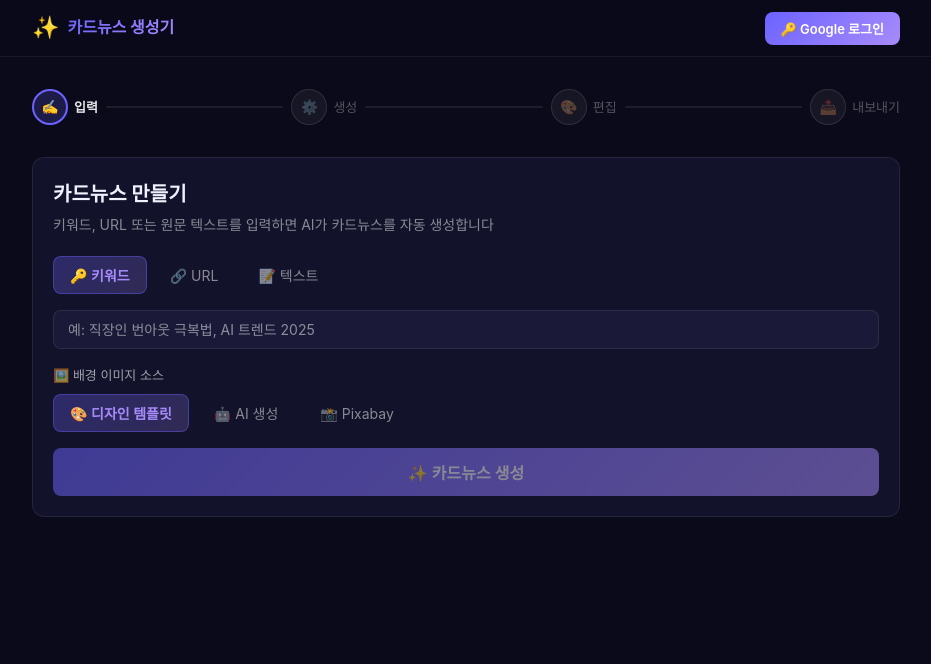
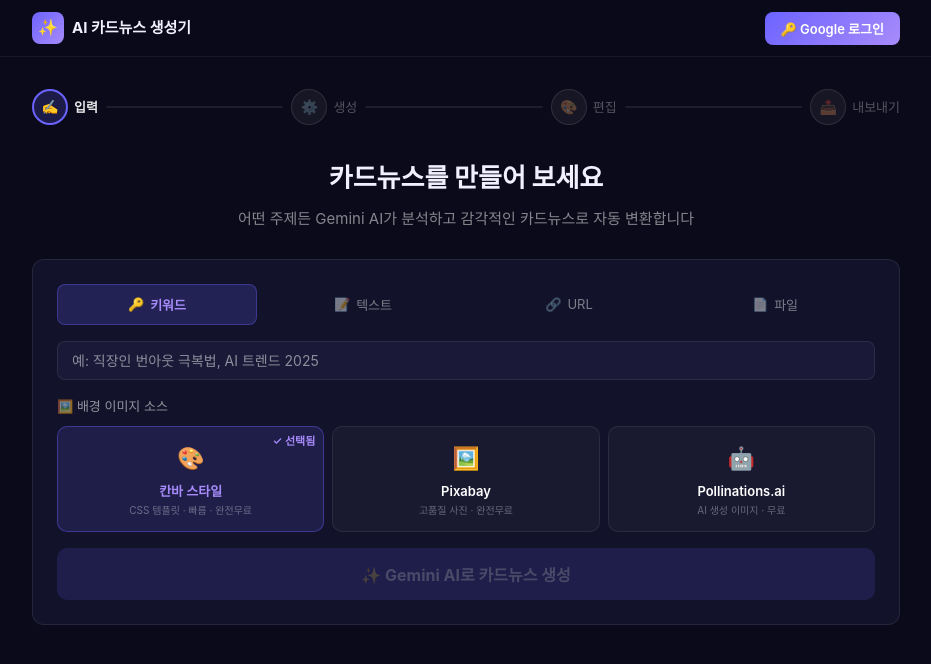
Before and after one commit to hsg761048-art/card-news-app, a Next.js app: page / in a window 1280 px wide. Shown: the top 664 px of the page, without its empty margins (174-1105 px from the left). Built offline with nearby package versions, Linux system fonts and the light colour scheme; no server answers.

Commit message:
feat: UI 개선 - 파일업로드, 이미지소스카드, Gemini상태표시

```diff
--- a/app/page.tsx
+++ b/app/page.tsx
@@ -48,6 +48,8 @@
   const [savedSession,  setSavedSession]  = useState<CardNews | null>(loadSavedSession);
   const [showHistory,   setShowHistory]   = useState(false);
   const [isSaving,      setIsSaving]      = useState(false);
+  const [geminiModel,   setGeminiModel]   = useState('');
+  const [geminiConnected, setGeminiConnected] = useState(false);
   const [saveMsg,       setSaveMsg]       = useState('');
   const [errorMsg,      setErrorMsg]      = useState('');
 
@@ -78,7 +80,7 @@
     };
     persistSession(session);
     setSavedSession({ ...session, savedAt: Date.now() });
-
+    setGeminiConnected(true);
     setStep('editor');
   }, []);
 
@@ -168,7 +170,11 @@
 
   return (
     <div className="page-container">
-      <Header onOpenHistory={user ? () => setShowHistory(true) : undefined} />
+      <Header
+        onOpenHistory={user ? () => setShowHistory(true) : undefined}
+        geminiConnected={geminiConnected}
+        geminiModel={geminiModel}
+      />
 
       <main className="main-content">
         <StepProgress step={step} />
@@ -214,6 +220,7 @@
             format={format}
             onComplete={handleProcessComplete}
             onError={(msg) => { setErrorMsg(msg); setStep('input'); }}
+            onModelDetected={(m) => { setGeminiModel(m); setGeminiConnected(true); }}
           />
         )}
 
--- a/components/Header.tsx
+++ b/components/Header.tsx
@@ -4,14 +4,16 @@
 
 interface HeaderProps {
   onOpenHistory?: () => void;
+  geminiModel?: string;
+  geminiConnected?: boolean;
 }
 
-export default function Header({ onOpenHistory }: HeaderProps) {
+export default function Header({ onOpenHistory, geminiModel, geminiConnected }: HeaderProps) {
   const { user, loading, signInWithGoogle, signOut } = useAuth();
 
   return (
     <header style={{
-      background: 'rgba(10,10,26,0.85)',
+      background: 'rgba(10,10,26,0.92)',
       backdropFilter: 'blur(12px)',
       borderBottom: '1px solid rgba(255,255,255,0.06)',
       position: 'sticky', top: 0, zIndex: 100,
@@ -20,12 +22,34 @@
         maxWidth: 900, margin: '0 auto', padding: '0 16px',
         height: 56, display: 'flex', alignItems: 'center', justifyContent: 'space-between',
       }}>
-        {/* Logo */}
-        <div style={{ display: 'flex', alignItems: 'center', gap: 8 }}>
-          <span style={{ fontSize: 22 }}>✨</span>
-          <span style={{ fontWeight: 700, fontSize: 16, background: 'linear-gradient(135deg,#6c63ff,#a78bfa)', WebkitBackgroundClip: 'text', WebkitTextFillColor: 'transparent' }}>
-            카드뉴스 생성기
-          </span>
+        {/* Logo + Gemini status */}
+        <div style={{ display: 'flex', alignItems: 'center', gap: 12 }}>
+          <div style={{ display: 'flex', alignItems: 'center', gap: 8 }}>
+            <div style={{
+              width: 32, height: 32, borderRadius: 8,
+              background: 'linear-gradient(135deg,#6c63ff,#a78bfa)',
+              display: 'flex', alignItems: 'center', justifyContent: 'center',
+              fontSize: 16,
+            }}>✨</div>
+            <span style={{ fontWeight: 700, fontSize: 15 }}>AI 카드뉴스 생성기</span>
+          </div>
+
+          {geminiConnected && (
+            <div style={{
+              display: 'flex', alignItems: 'center', gap: 5,
+              background: 'rgba(16,185,129,0.12)',
+              border: '1px solid rgba(16,185,129,0.25)',
+              borderRadius: 99, padding: '3px 10px',
+            }}>
+              <div style={{ width: 6, height: 6, borderRadius: '50%', background: '#10b981' }} />
+              <span style={{ fontSize: 11, color: '#10b981', fontWeight: 600 }}>Gemini 연결됨</span>
+              {geminiModel && (
+                <span style={{ fontSize: 10, color: 'rgba(16,185,129,0.7)', marginLeft: 4 }}>
+                  {geminiModel}
+                </span>
+              )}
+            </div>
+          )}
         </div>
 
         {/* Actions */}
@@ -35,26 +59,19 @@
               📋 히스토리
             </button>
           )}
-
           {loading ? (
             <div className="spinner" style={{ width: 18, height: 18 }} />
           ) : user ? (
             <div style={{ display: 'flex', alignItems: 'center', gap: 8 }}>
               {user.photoURL && (
                 // eslint-disable-next-line @next/next/no-img-element
-                <img
-                  src={user.photoURL}
-                  alt={user.displayName ?? ''}
-                  width={28} height={28}
-                  style={{ borderRadius: '50%', border: '2px solid rgba(108,99,255,0.4)' }}
-                />
+                <img src={user.photoURL} alt={user.displayName ?? ''} width={28} height={28}
+                  style={{ borderRadius: '50%', border: '2px solid rgba(108,99,255,0.4)' }} />
               )}
               <span style={{ fontSize: 13, color: 'rgba(255,255,255,0.7)', maxWidth: 100, overflow: 'hidden', textOverflow: 'ellipsis', whiteSpace: 'nowrap' }}>
                 {user.displayName}
               </span>
-              <button className="btn-ghost" onClick={signOut} style={{ fontSize: 12 }}>
-                로그아웃
-              </button>
+              <button className="btn-ghost" onClick={signOut} style={{ fontSize: 12 }}>로그아웃</button>
             </div>
           ) : (
             <button className="btn-primary" onClick={signInWithGoogle} style={{ fontSize: 13, padding: '7px 16px' }}>
--- a/components/InputModule.tsx
+++ b/components/InputModule.tsx
@@ -1,6 +1,6 @@
 'use client';
 
-import { useState } from 'react';
+import { useState, useRef } from 'react';
 import { InputType, ImgSource, CardNews } from '@/types';
 
 interface InputModuleProps {
@@ -20,6 +20,17 @@
 }: InputModuleProps) {
   const [inputType, setInputType] = useState<InputType>('keyword');
   const [inputData, setInputData] = useState('');
+  const [fileName, setFileName]   = useState('');
+  const fileRef = useRef<HTMLInputElement>(null);
+
+  const handleFileChange = (e: React.ChangeEvent<HTMLInputElement>) => {
+    const file = e.target.files?.[0];
+    if (!file) return;
+    setFileName(file.name);
+    const reader = new FileReader();
+    reader.onload = (ev) => setInputData(ev.target?.result as string ?? '');
+    reader.readAsText(file, 'UTF-8');
+  };
 
   const handleSubmit = (e: React.FormEvent) => {
     e.preventDefault();
@@ -27,143 +38,179 @@
     onSubmit(inputType, inputData.trim());
   };
 
+  const tabs: { key: InputType; icon: string; label: string }[] = [
+    { key: 'keyword', icon: '🔑', label: '키워드' },
+    { key: 'text',    icon: '📝', label: '텍스트' },
+    { key: 'url',     icon: '🔗', label: 'URL' },
+    { key: 'file',    icon: '📄', label: '파일' },
+  ];
+
   const tabStyle = (active: boolean) => ({
-    padding: '8px 16px',
+    flex: 1,
+    padding: '10px 0',
     borderRadius: 8,
-    fontSize: 14,
+    fontSize: 13,
     fontWeight: active ? 600 : 400,
-    background: active ? 'linear-gradient(135deg,rgba(108,99,255,0.3),rgba(167,139,250,0.2))' : 'transparent',
-    color: active ? '#a78bfa' : 'rgba(255,255,255,0.5)',
-    border: active ? '1px solid rgba(108,99,255,0.4)' : '1px solid transparent',
+    background: active ? 'rgba(108,99,255,0.2)' : 'transparent',
+    color: active ? '#a78bfa' : 'rgba(255,255,255,0.45)',
+    border: active ? '1px solid rgba(108,99,255,0.35)' : '1px solid transparent',
     cursor: 'pointer',
     transition: 'all .15s',
+    display: 'flex', alignItems: 'center', justifyContent: 'center', gap: 6,
   });
+
+  const isDisabled = !inputData.trim() || (imgSource === 'pixabay' && !pixabayKey.trim());
 
   return (
     <div>
+      {/* Page header */}
+      <div style={{ textAlign: 'center', marginBottom: 28 }}>
+        <h1 style={{ fontSize: 26, fontWeight: 800, marginBottom: 8 }}>카드뉴스를 만들어 보세요</h1>
+        <p style={{ fontSize: 15, color: 'rgba(255,255,255,0.5)' }}>
+          어떤 주제든 Gemini AI가 분석하고 감각적인 카드뉴스로 자동 변환합니다
+        </p>
+      </div>
+
       {/* Resume banner */}
       {savedSession && (
         <div style={{
-          background: 'rgba(108,99,255,0.1)',
-          border: '1px solid rgba(108,99,255,0.25)',
-          borderRadius: 10,
-          padding: '12px 16px',
-          marginBottom: 20,
+          background: 'rgba(30,30,60,0.8)',
+          border: '1px solid rgba(108,99,255,0.2)',
+          borderRadius: 12,
+          padding: '14px 18px',
+          marginBottom: 16,
           display: 'flex',
           alignItems: 'center',
           justifyContent: 'space-between',
           gap: 12,
           flexWrap: 'wrap',
         }}>
-          <div style={{ fontSize: 14 }}>
-            <span style={{ color: '#a78bfa', marginRight: 8 }}>💾</span>
-            <strong>이전 작업</strong>
-            <span style={{ color: 'rgba(255,255,255,0.5)', marginLeft: 8 }}>
-              {savedSession.category} · {savedSession.cards.length}장 ·{' '}
-              {new Date(savedSession.savedAt).toLocaleString('ko-KR', { month: 'numeric', day: 'numeric', hour: '2-digit', minute: '2-digit' })}
-            </span>
+          <div style={{ display: 'flex', alignItems: 'center', gap: 10 }}>
+            <span style={{ fontSize: 20 }}>💾</span>
+            <div>
+              <div style={{ fontSize: 14, fontWeight: 600, marginBottom: 2 }}>이전에 만든 카드뉴스가 있어요</div>
+              <div style={{ fontSize: 12, color: 'rgba(255,255,255,0.45)' }}>
+                🚀 {savedSession.category} · {savedSession.cards.length}장 ·{' '}
+                {new Date(savedSession.savedAt).toLocaleString('ko-KR', { month: 'numeric', day: 'numeric', hour: '2-digit', minute: '2-digit' })} 저장
+              </div>
+            </div>
           </div>
           <div style={{ display: 'flex', gap: 8 }}>
-            <button className="btn-primary" onClick={onLoadSession} style={{ padding: '6px 14px', fontSize: 13 }}>
-              이어서 편집
+            <button className="btn-ghost" onClick={onDeleteSession} style={{ padding: '7px 14px', fontSize: 13 }}>
+              🗑️ 삭제
             </button>
-            <button className="btn-ghost" onClick={onDeleteSession} style={{ padding: '6px 14px', fontSize: 13 }}>
-              삭제
+            <button className="btn-primary" onClick={onLoadSession} style={{ padding: '7px 16px', fontSize: 13 }}>
+              이어서 편집 →
             </button>
           </div>
         </div>
       )}
 
-      <div className="card">
-        <h2 style={{ fontSize: 20, fontWeight: 700, marginBottom: 4 }}>카드뉴스 만들기</h2>
-        <p style={{ fontSize: 14, color: 'rgba(255,255,255,0.5)', marginBottom: 20 }}>
-          키워드, URL 또는 원문 텍스트를 입력하면 AI가 카드뉴스를 자동 생성합니다
-        </p>
-
+      <div className="card" style={{ padding: 24 }}>
         {/* Input type tabs */}
         <div style={{ display: 'flex', gap: 6, marginBottom: 16 }}>
-          {(['keyword','url','text'] as InputType[]).map(t => (
-            <button key={t} style={tabStyle(inputType === t)} onClick={() => setInputType(t)}>
-              {t === 'keyword' ? '🔑 키워드' : t === 'url' ? '🔗 URL' : '📝 텍스트'}
+          {tabs.map(t => (
+            <button key={t.key} style={tabStyle(inputType === t.key) as React.CSSProperties}
+              onClick={() => { setInputType(t.key); setInputData(''); setFileName(''); }}>
+              <span>{t.icon}</span>
+              <span>{t.label}</span>
             </button>
           ))}
         </div>
 
         <form onSubmit={handleSubmit}>
           {inputType === 'keyword' && (
-            <input
-              type="text"
-              value={inputData}
-              onChange={e => setInputData(e.target.value)}
+            <input type="text" value={inputData} onChange={e => setInputData(e.target.value)}
               placeholder="예: 직장인 번아웃 극복법, AI 트렌드 2025"
-              style={{ marginBottom: 16 }}
-            />
+              style={{ marginBottom: 16 }} />
           )}
           {inputType === 'url' && (
-            <input
-              type="text"
-              value={inputData}
-              onChange={e => setInputData(e.target.value)}
+            <input type="text" value={inputData} onChange={e => setInputData(e.target.value)}
               placeholder="예: https://example.com/article"
-              style={{ marginBottom: 16 }}
-            />
+              style={{ marginBottom: 16 }} />
           )}
           {inputType === 'text' && (
-            <textarea
-              value={inputData}
-              onChange={e => setInputData(e.target.value)}
+            <textarea value={inputData} onChange={e => setInputData(e.target.value)}
               placeholder="원문 텍스트를 붙여넣으세요..."
-              rows={6}
-              style={{ marginBottom: 16, resize: 'vertical' }}
-            />
+              rows={6} style={{ marginBottom: 16, resize: 'vertical' }} />
+          )}
+          {inputType === 'file' && (
+            <div style={{ marginBottom: 16 }}>
+              <div
+                onClick={() => fileRef.current?.click()}
+                style={{
+                  border: `2px dashed ${inputData ? 'rgba(108,99,255,0.5)' : 'rgba(255,255,255,0.1)'}`,
+                  borderRadius: 10,
+                  padding: '32px 20px',
+                  textAlign: 'center',
+                  cursor: 'pointer',
+                  background: inputData ? 'rgba(108,99,255,0.06)' : 'rgba(255,255,255,0.02)',
+                  transition: 'all .2s',
+                }}
+              >
+                <div style={{ fontSize: 32, marginBottom: 8 }}>{inputData ? '✅' : '📁'}</div>
+                <div style={{ fontSize: 14, color: 'rgba(255,255,255,0.6)', marginBottom: 4 }}>
+                  {fileName || '파일 클릭하여 업로드'}
+                </div>
+                <div style={{ fontSize: 12, color: 'rgba(255,255,255,0.3)' }}>TXT, MD 지원</div>
+              </div>
+              <input ref={fileRef} type="file" accept=".txt,.md" style={{ display: 'none' }}
+                onChange={handleFileChange} />
+            </div>
           )}
 
           {/* Image source */}
           <div style={{ marginBottom: 16 }}>
-            <label style={{ fontSize: 13, color: 'rgba(255,255,255,0.6)', display: 'block', marginBottom: 8 }}>
-              🖼️ 배경 이미지 소스
-            </label>
-            <div style={{ display: 'flex', gap: 8, flexWrap: 'wrap' }}>
-              {(['canva','pollinations','pixabay'] as ImgSource[]).map(src => (
-                <button
-                  key={src}
-                  type="button"
-                  style={tabStyle(imgSource === src)}
-                  onClick={() => setImgSource(src)}
-                >
-                  {src === 'canva' ? '🎨 디자인 템플릿'
-                   : src === 'pollinations' ? '🤖 AI 생성'
-                   : '📸 Pixabay'}
-                </button>
+            <div style={{ fontSize: 13, color: 'rgba(255,255,255,0.55)', marginBottom: 10 }}>🖼️ 배경 이미지 소스</div>
+            <div style={{ display: 'grid', gridTemplateColumns: 'repeat(3,1fr)', gap: 8 }}>
+              {([
+                { key: 'canva',        icon: '🎨', label: '칸바 스타일',     sub: 'CSS 템플릿 · 빠름 · 완전무료' },
+                { key: 'pixabay',      icon: '🖼️', label: 'Pixabay',         sub: '고품질 사진 · 완전무료' },
+                { key: 'pollinations', icon: '🤖', label: 'Pollinations.ai', sub: 'AI 생성 이미지 · 무료' },
+              ] as { key: ImgSource; icon: string; label: string; sub: string }[]).map(s => (
+                <div key={s.key} onClick={() => setImgSource(s.key)} style={{
+                  padding: '14px 12px', borderRadius: 10, cursor: 'pointer', textAlign: 'center',
+                  background: imgSource === s.key ? 'rgba(108,99,255,0.15)' : 'rgba(255,255,255,0.03)',
+                  border: `1px solid ${imgSource === s.key ? 'rgba(108,99,255,0.4)' : 'rgba(255,255,255,0.08)'}`,
+                  transition: 'all .15s',
+                  position: 'relative',
+                }}>
+                  <div style={{ fontSize: 22, marginBottom: 4 }}>{s.icon}</div>
+                  <div style={{ fontSize: 13, fontWeight: 600, marginBottom: 2, color: imgSource === s.key ? '#a78bfa' : '#fff' }}>{s.label}</div>
+                  <div style={{ fontSize: 10, color: 'rgba(255,255,255,0.35)', lineHeight: 1.4 }}>{s.sub}</div>
+                  {imgSource === s.key && (
+                    <div style={{
+                      position: 'absolute', top: 6, right: 8,
+                      fontSize: 11, color: '#a78bfa', fontWeight: 600,
+                    }}>✓ 선택됨</div>
+                  )}
+                </div>
               ))}
             </div>
           </div>
 
           {imgSource === 'pixabay' && (
             <div style={{ marginBottom: 16 }}>
-              <label style={{ fontSize: 13, color: 'rgba(255,255,255,0.6)', display: 'block', marginBottom: 6 }}>
+              <label style={{ fontSize: 13, color: 'rgba(255,255,255,0.55)', display: 'block', marginBottom: 6 }}>
                 Pixabay API Key
               </label>
-              <input
-                type="password"
-                value={pixabayKey}
-                onChange={e => setPixabayKey(e.target.value)}
-                placeholder="Pixabay API 키 입력"
-              />
-              <p style={{ fontSize: 12, color: 'rgba(255,255,255,0.35)', marginTop: 4 }}>
+              <input type="password" value={pixabayKey} onChange={e => setPixabayKey(e.target.value)}
+                placeholder="Pixabay API 키 입력" />
+              <p style={{ fontSize: 12, color: 'rgba(255,255,255,0.3)', marginTop: 4 }}>
                 <a href="https://pixabay.com/api/docs/" target="_blank" rel="noopener noreferrer"
-                  style={{ color: '#6c63ff' }}>pixabay.com</a> 에서 무료로 발급 가능
+                  style={{ color: '#6c63ff' }}>pixabay.com</a>에서 무료로 발급 가능
               </p>
             </div>
           )}
 
-          <button
-            type="submit"
-            className="btn-primary"
-            disabled={!inputData.trim() || (imgSource === 'pixabay' && !pixabayKey.trim())}
-            style={{ width: '100%', padding: '12px', fontSize: 16 }}
-          >
-            ✨ 카드뉴스 생성
+          <button type="submit" disabled={isDisabled} style={{
+            width: '100%', padding: '14px', fontSize: 16, fontWeight: 700,
+            background: isDisabled ? 'rgba(108,99,255,0.3)' : 'linear-gradient(135deg,#6c63ff,#a78bfa)',
+            color: isDisabled ? 'rgba(255,255,255,0.4)' : '#fff',
+            border: 'none', borderRadius: 10, cursor: isDisabled ? 'not-allowed' : 'pointer',
+            transition: 'all .15s',
+          }}>
+            ✨ Gemini AI로 카드뉴스 생성
           </button>
         </form>
       </div>
--- a/components/ProcessingPipeline.tsx
+++ b/components/ProcessingPipeline.tsx
@@ -30,11 +30,12 @@
   format?: string;
   onComplete: (data: ProcessedData) => void;
   onError: (msg: string) => void;
+  onModelDetected?: (model: string) => void;
 }
 
 export default function ProcessingPipeline({
   inputType, inputData, imgSource, pixabayKey = '', format = '1:1',
-  onComplete, onError,
+  onComplete, onError, onModelDetected,
 }: ProcessingPipelineProps) {
   const [steps, setSteps] = useState<Step[]>([
     { label: '텍스트 정제 & 확장', status: 'pending' },
@@ -61,7 +62,7 @@
         try {
           text = await geminiExpandText(inputType, inputData);
           addLog(`✅ 텍스트 정제 완료 (${text.length}자)`);
-          if (activeModel) addLog(`🤖 모델: ${activeModel}`);
+          if (activeModel) { addLog(`🤖 모델: ${activeModel}`); onModelDetected?.(activeModel); }
         } catch (e: any) {
           addLog('⚠️ Gemini 오류 — 데모 모드로 전환');
           text = inputData;
```
